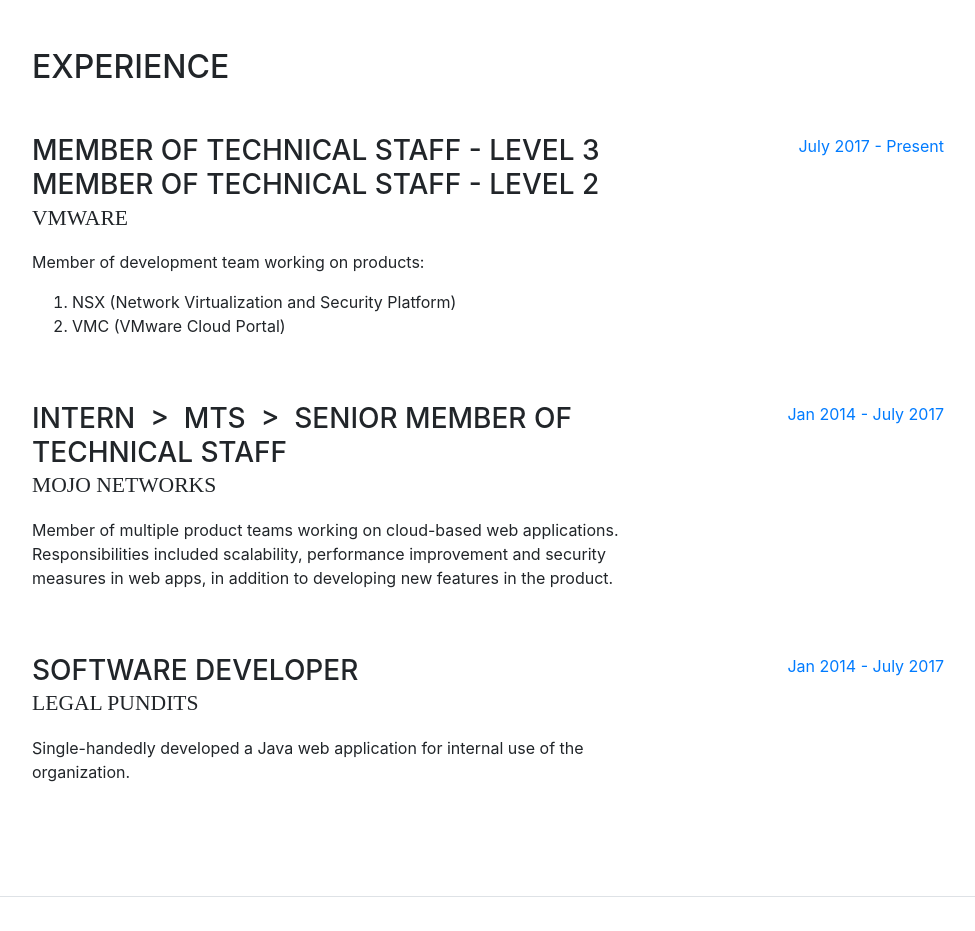
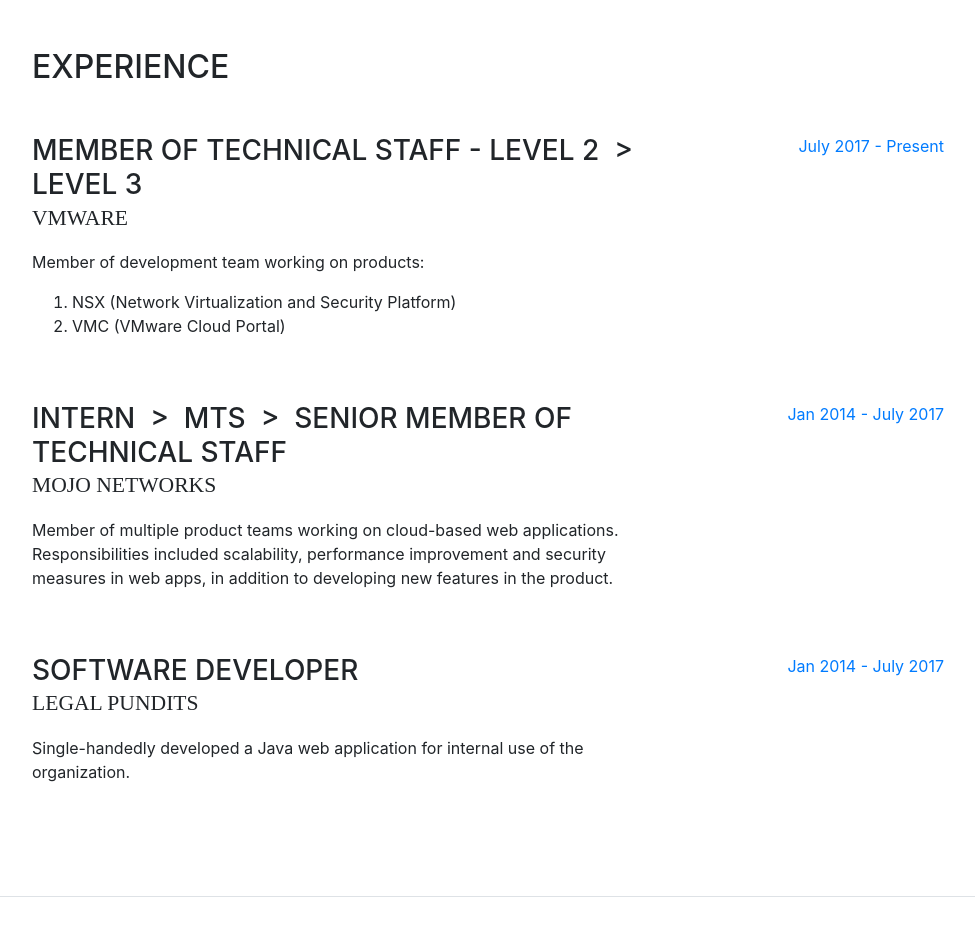
Before and after one commit to ashishswami22/ashishswami22.github.io, a website with bundled scripts: page index.html in a window 1280 px wide. Shown: the part 800-1731 px from the top of the page, without its empty margins (288-1263 px from the left). Built offline with nearby package versions, Linux system fonts and the light colour scheme; no server answers; a web font is replaced by a local one.

Commit message:
Update index.html

```diff
--- a/index.html
+++ b/index.html
@@ -106,8 +106,7 @@
 
                 <div class="resume-item d-flex flex-column flex-md-row mb-5">
                     <div class="resume-content mr-auto">
-                        <h3 class="mb-0">Member of Technical Staff - Level 3</h3>
-                        <h3 class="mb-0">Member of Technical Staff - Level 2</h3>
+                        <h3 class="mb-0">Member of Technical Staff - Level 2 &nbsp;&gt;&nbsp; Level 3</h3>
                         <div class="subheading mb-3">VMware</div>
                         <p>
                             Member of development team working on products:
```
